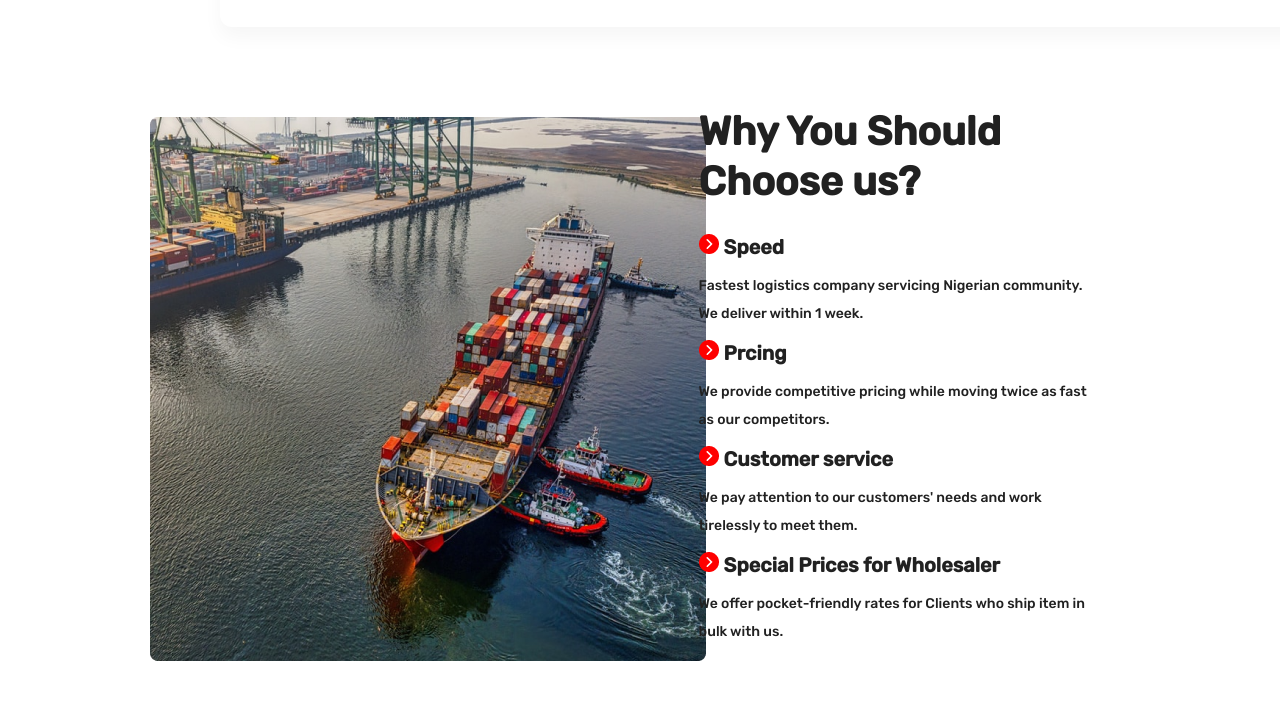
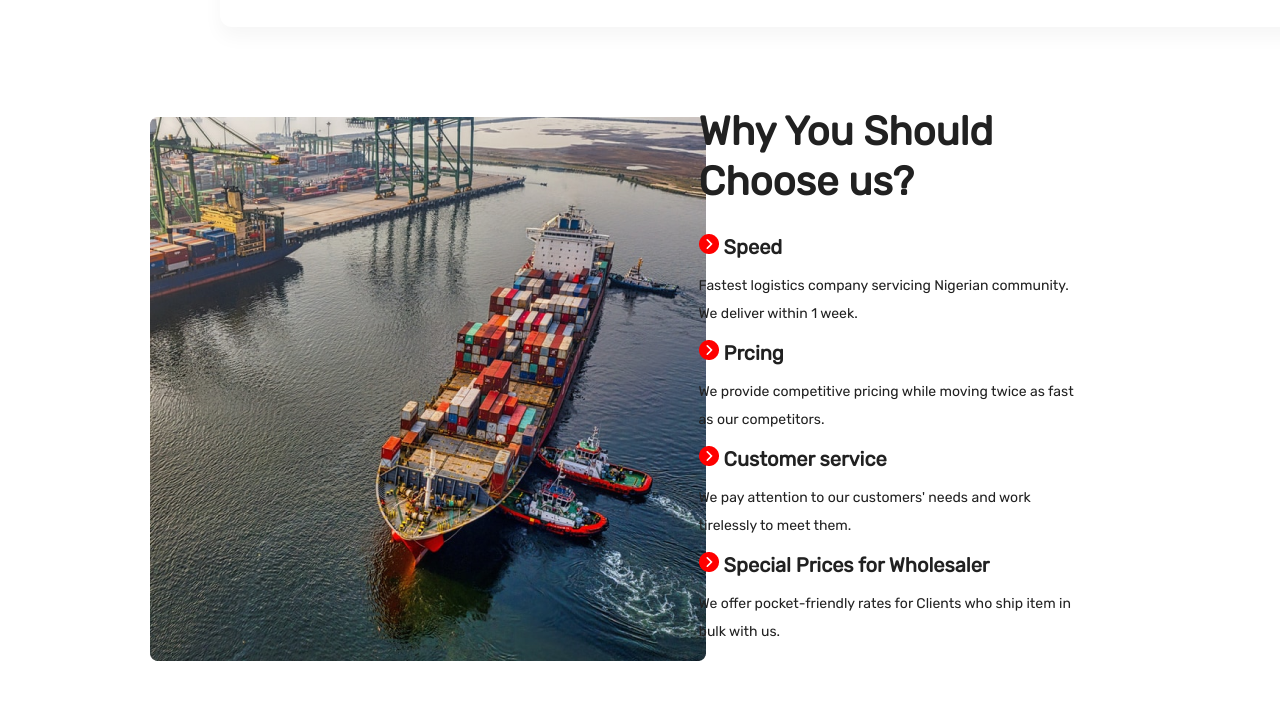
Before and after one commit to Built-Something-Great/figma, a plain HTML site: page index.html in a window 1280 px wide. Shown: the part 663-1375 px from the top of the page. Drawn offline with Linux system fonts and the light colour scheme.

Commit message:
Update index.html

```diff
--- a/index.html
+++ b/index.html
@@ -4,16 +4,18 @@
     <meta charset="UTF-8" />
     <meta http-equiv="X-UA-Compatible" content="IE=edge" />
     <meta name="viewport" content="width=device-width, initial-scale=1.0" />
-    <!-- <script src="https://cdn.tailwindcss.com"></script> -->
     <link rel="stylesheet" href="style.css" />
-    <link rel="preconnect" href="https://fonts.googleapis.com" />
-    <link rel="preconnect" href="https://fonts.gstatic.com" crossorigin />
-    <link rel="preconnect" href="https://fonts.googleapis.com" />
-    <link rel="preconnect" href="https://fonts.gstatic.com" crossorigin />
+    <script defer src="script.js"></script>
     <link
-      href="https://fonts.googleapis.com/css2?family=Rubik:wght@300;500&display=swap"
+      href="https://fonts.googleapis.com/css?family=Rubik"
       rel="stylesheet"
     />
+    <style>
+      body {
+        font-family: "Rubik";
+        font-style: normal;
+      }
+    </style>
     <title>Figma Clone</title>
   </head>
   <body>
```
